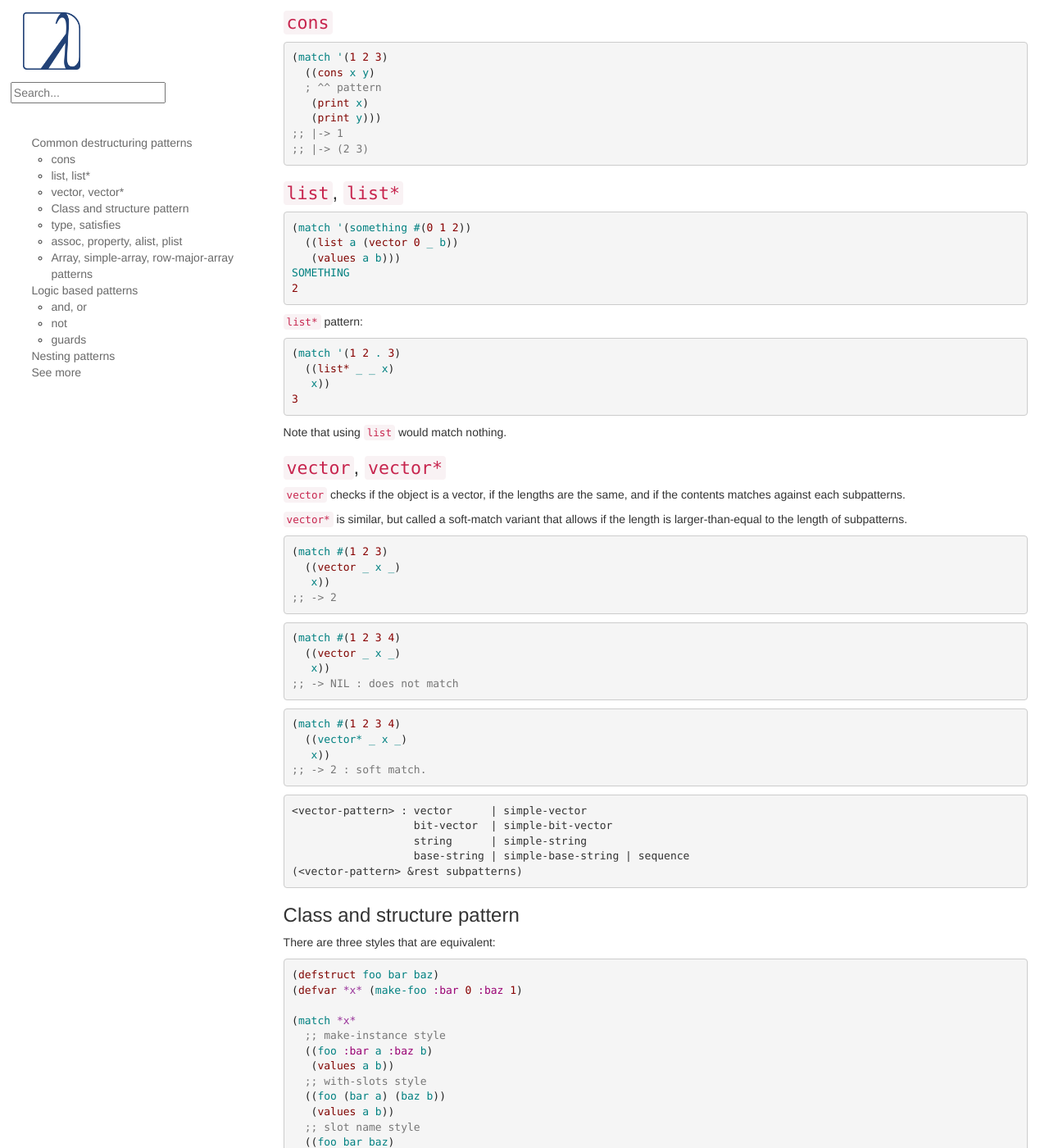
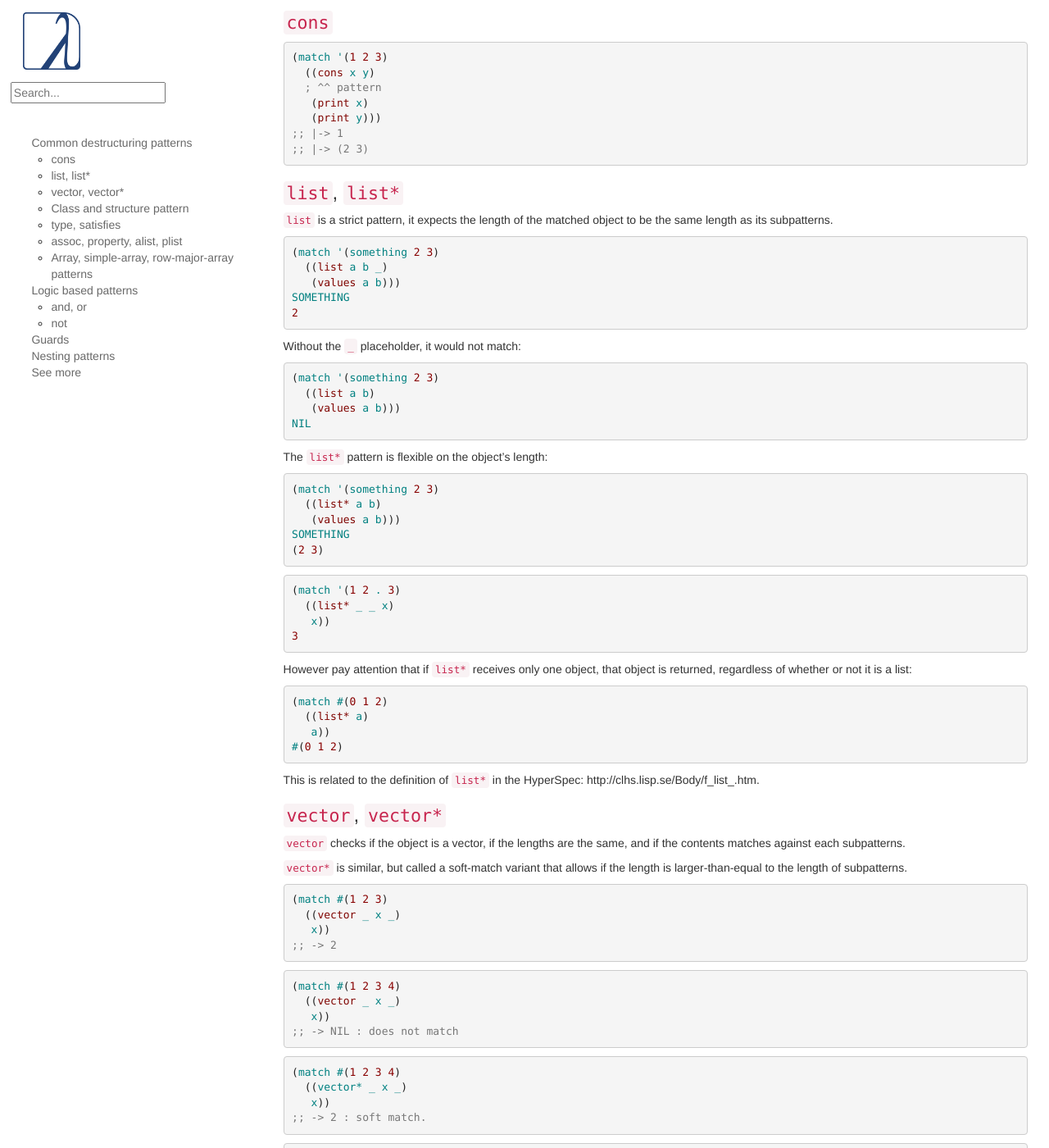
Before and after one commit to LispCookbook/cl-cookbook, a Jekyll site: the page built from pattern_matching.md, in a window 1280 px wide and 1400 px high, scrolled down 471 px. Shown: the whole window at 82% size. Built offline with Jekyll 4.4.1, drawn with Linux system fonts in a browser that asks for light colours; some of the changed text lies outside the part shown.

Commit message:
pattern matching: explain a bit more, fix guard example

```diff
--- a/pattern_matching.md
+++ b/pattern_matching.md
@@ -40,15 +40,35 @@
 
 ### `list`, `list*`
 
+`list` is a strict pattern, it expects the length of the matched
+object to be the same length as its subpatterns.
+
 ~~~lisp
-(match '(something #(0 1 2))
-  ((list a (vector 0 _ b))
+(match '(something 2 3)
+  ((list a b _)
    (values a b)))
 SOMETHING
 2
 ~~~
 
-`list*` pattern:
+Without the `_` placeholder, it would not match:
+
+~~~lisp
+(match '(something 2 3)
+  ((list a b)
+   (values a b)))
+NIL
+~~~
+
+The `list*` pattern is flexible on the object's length:
+
+~~~lisp
+(match '(something 2 3)
+  ((list* a b)
+   (values a b)))
+SOMETHING
+(2 3)
+~~~
 
 ~~~lisp
 (match '(1 2 . 3)
@@ -57,7 +77,18 @@
 3
 ~~~
 
-Note that using `list` would match nothing.
+However pay attention that if `list*` receives only one object, that
+object is returned, regardless of whether or not it is a list:
+
+~~~lisp
+(match #(0 1 2)
+  ((list* a)
+   a))
+#(0 1 2)
+~~~
+
+This is related to the definition of `list*` in the HyperSpec: http://clhs.lisp.se/Body/f_list_.htm.
+
 
 ### `vector`, `vector*`
 
@@ -135,7 +166,11 @@
 
 ## Logic based patterns
 
+We can combine any pattern with some logic.
+
 ### `and`, `or`
+
+The following:
 
 ~~~lisp
 (match x
@@ -151,22 +186,21 @@
 It does not match when subpattern matches. The variables used in the
 subpattern are not visible in the body.
 
-### `guards`
+## Guards
+
+Guards allow us to use patterns *and* to verify them against a predicate.
 
 The syntax is `guard` + `subpattern` + `a test form`, and the body.
 
 ~~~lisp
 (match (list 2 5)
-  ((guard (list x y)     ; subpattern
-          (= 10 (* x y)) ; test-form
-          (- x y) (satisfies evenp)) ; generator1, subpattern1
-   t))
+  ((guard (list x y)     ; subpattern1
+          (= 10 (* x y))) ; test-form
+   :ok))
 ~~~
 
 If the subpattern is true, the test form is evaluated, and if it is
 true it is matched against subpattern1.
-
-The above returns `nil`, since `(- x y) == 3` does not satisfies `evenp`.
 
 
 ## Nesting patterns
```
Also changed, not shown: clos.md (+1 -1 lines).
